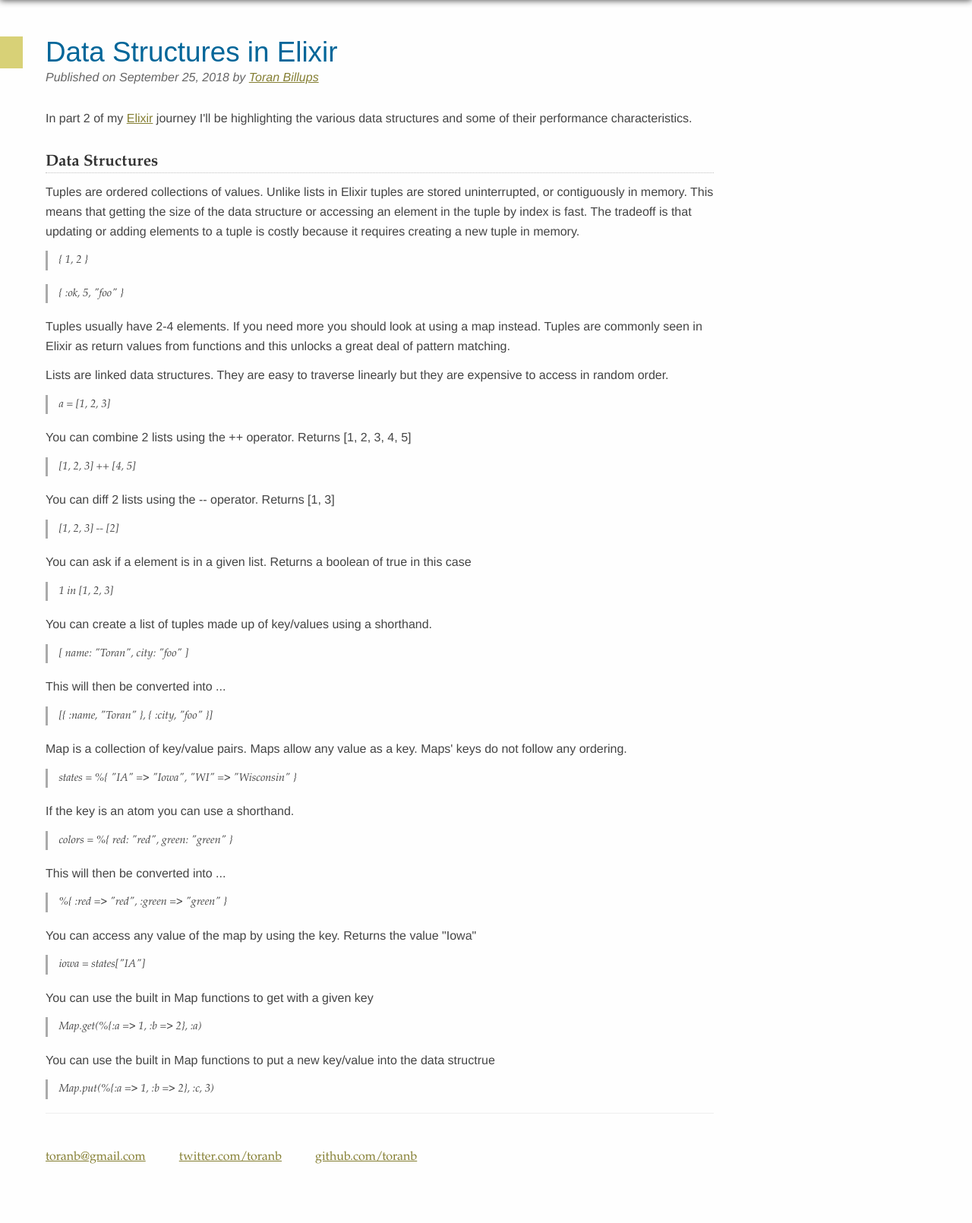
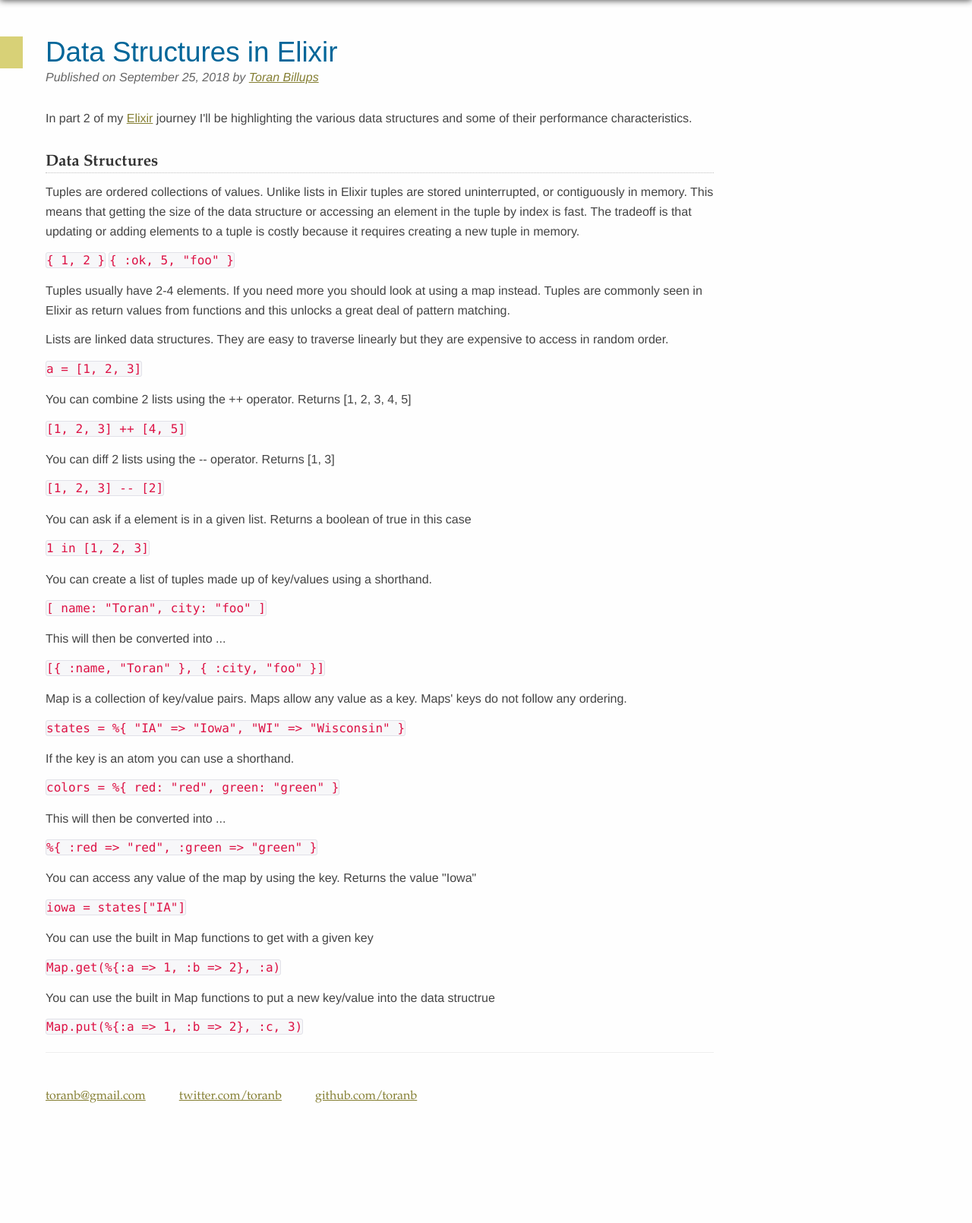
Before and after one commit to toranb/toranb.github.io, a Jekyll site: the page built from _posts/2018-09-25-data-structures-in-elixir.html, in a window 1280 px wide. Shown: the whole page at 76% size. Built offline with Jekyll 4.4.1, drawn with Linux system fonts in a browser that asks for light colours; Markdown is read by kramdown in place of the engine named in the settings; after the commit the page ends 1530 px from its top, so only the background shows below that.

Commit message:
swap blockquote for code

```diff
--- a/_posts/2018-09-25-data-structures-in-elixir.html
+++ b/_posts/2018-09-25-data-structures-in-elixir.html
@@ -10,55 +10,55 @@ categories: blog archive
 
 <p>Tuples are ordered collections of values. Unlike lists in Elixir tuples are stored uninterrupted, or contiguously in memory. This means that getting the size of the data structure or accessing an element in the tuple by index is fast. The tradeoff is that updating or adding elements to a tuple is costly because it requires creating a new tuple in memory.</p>
 
-<blockquote>{ 1, 2 }</blockquote>
-<blockquote>{ :ok, 5, "foo" }</blockquote>
+<code>{ 1, 2 }</code>
+<code>{ :ok, 5, "foo" }</code>
 
 <p>Tuples usually have 2-4 elements. If you need more you should look at using a map instead. Tuples are commonly seen in Elixir as return values from functions and this unlocks a great deal of pattern matching.</p>
 
 <p>Lists are linked data structures. They are easy to traverse linearly but they are expensive to access in random order.</p>
 
-<blockquote>a = [1, 2, 3]</blockquote>
+<code>a = [1, 2, 3]</code>
 
 <p>You can combine 2 lists using the ++ operator. Returns [1, 2, 3, 4, 5]</p>
 
-<blockquote>[1, 2, 3] ++ [4, 5]</blockquote>
+<code>[1, 2, 3] ++ [4, 5]</code>
 
 <p>You can diff 2 lists using the -- operator. Returns [1, 3]</p>
 
-<blockquote>[1, 2, 3] -- [2]</blockquote>
+<code>[1, 2, 3] -- [2]</code>
 
 <p>You can ask if a element is in a given list. Returns a boolean of true in this case</p>
 
-<blockquote>1 in [1, 2, 3]</blockquote>
+<code>1 in [1, 2, 3]</code>
 
 <p>You can create a list of tuples made up of key/values using a shorthand.</p>
 
-<blockquote>[ name: "Toran", city: "foo" ]</blockquote>
+<code>[ name: "Toran", city: "foo" ]</code>
 
 <p>This will then be converted into ...</p>
 
-<blockquote>[{ :name, "Toran" }, { :city, "foo" }]</blockquote>
+<code>[{ :name, "Toran" }, { :city, "foo" }]</code>
 
 <p>Map is a collection of key/value pairs. Maps allow any value as a key. Maps' keys do not follow any ordering.</p>
 
-<blockquote>states = %{ "IA" => "Iowa", "WI" => "Wisconsin" }</blockquote>
+<code>states = %{ "IA" => "Iowa", "WI" => "Wisconsin" }</code>
 
 <p>If the key is an atom you can use a shorthand.</p>
 
-<blockquote>colors = %{ red: "red", green: "green" }</blockquote>
+<code>colors = %{ red: "red", green: "green" }</code>
 
 <p>This will then be converted into ...</p>
 
-<blockquote>%{ :red => "red", :green => "green" }</blockquote>
+<code>%{ :red => "red", :green => "green" }</code>
 
 <p>You can access any value of the map by using the key. Returns the value "Iowa"</p>
 
-<blockquote>iowa = states["IA"]</blockquote>
+<code>iowa = states["IA"]</code>
 
 <p>You can use the built in Map functions to get with a given key</p>
 
-<blockquote>Map.get(%{:a => 1, :b => 2}, :a)</blockquote>
+<code>Map.get(%{:a => 1, :b => 2}, :a)</code>
 
 <p>You can use the built in Map functions to put a new key/value into the data structrue</p>
 
-<blockquote>Map.put(%{:a => 1, :b => 2}, :c, 3)</blockquote>
+<code>Map.put(%{:a => 1, :b => 2}, :c, 3)</code>
```
Also changed, not shown: _posts/2018-09-24-pattern-matching-in-elixir.html (+11 -11 lines).
